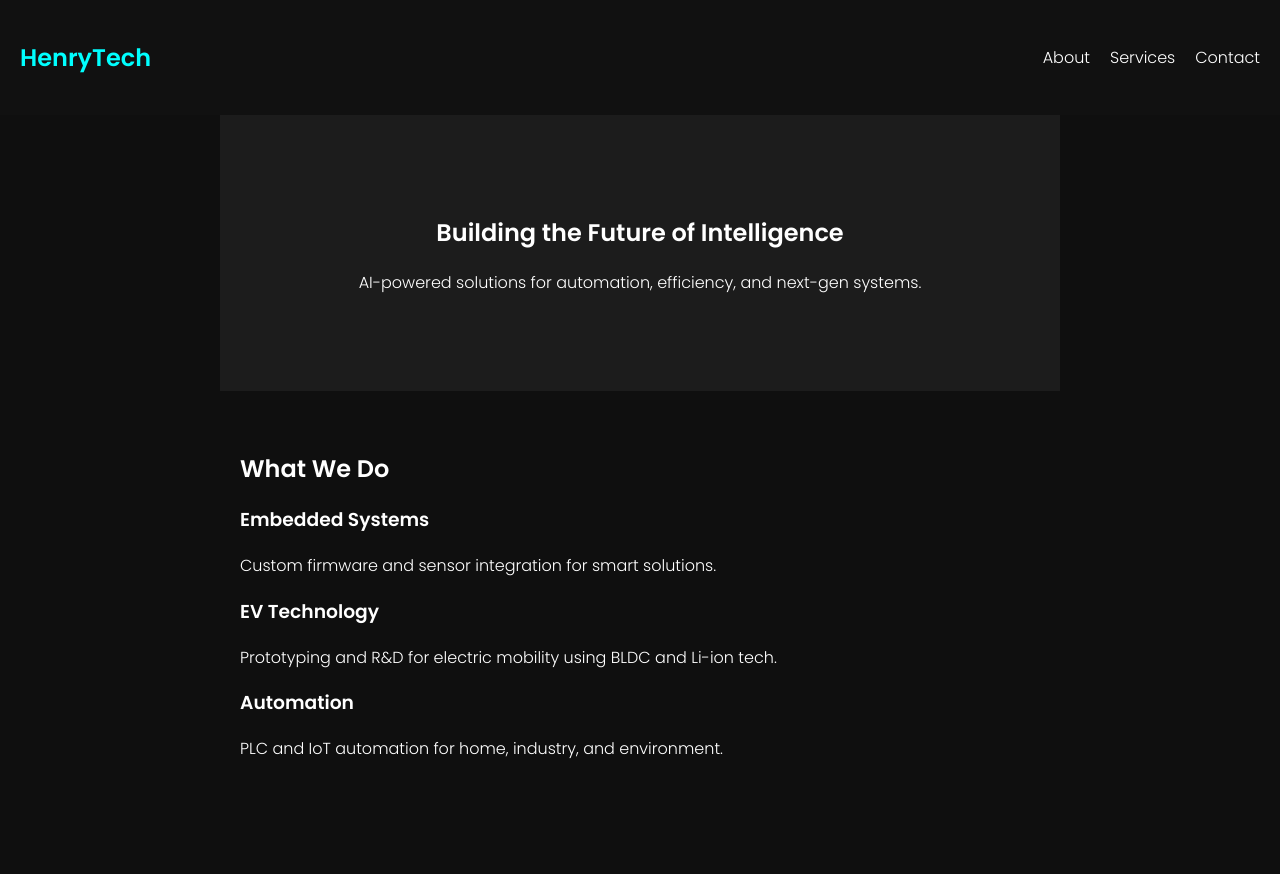
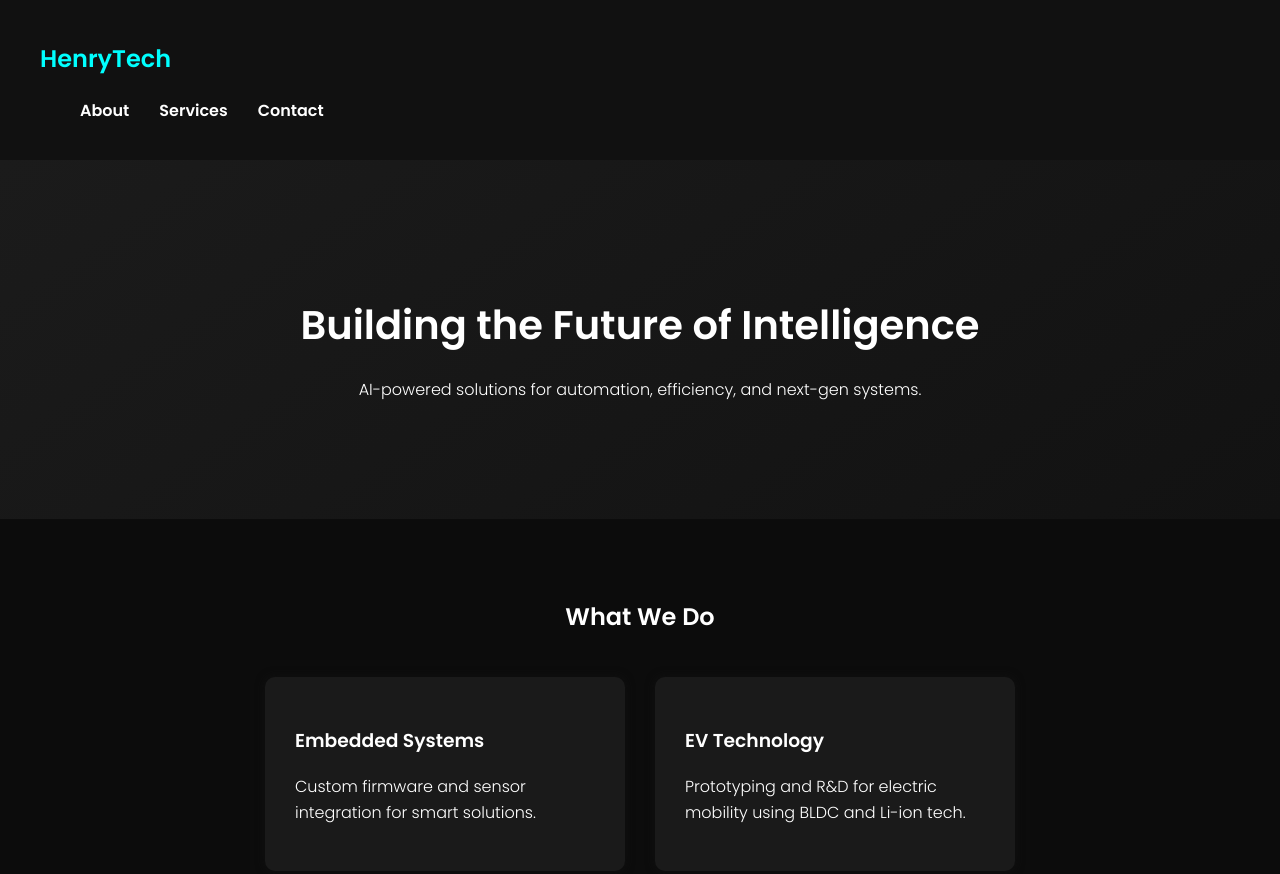
Before and after one commit to henrybastianv/portifolio, a plain HTML site: page index.html in a window 1280 px wide. Shown: the top 874 px of the page. Drawn offline with Linux system fonts and the light colour scheme.

Commit message:
Update style.css

```diff
--- a/style.css
+++ b/style.css
@@ -1,63 +1,96 @@
 body {
   margin: 0;
   font-family: 'Poppins', sans-serif;
-  background-color: #0f0f0f;
+  background-color: #0c0c0c;
   color: #fff;
+  line-height: 1.6;
 }
 
 header {
-  background: #111;
-  padding: 20px;
-}
-
-nav {
+  background-color: #111;
+  padding: 20px 40px;
   display: flex;
   justify-content: space-between;
   align-items: center;
 }
 
-nav h1 {
-  font-size: 1.5rem;
+header h1 {
   color: #00ffff;
 }
 
 nav ul {
   list-style: none;
   display: flex;
-  gap: 20px;
+  gap: 30px;
 }
 
 nav a {
   color: #fff;
   text-decoration: none;
+  font-weight: 600;
 }
 
 .hero {
-  padding: 80px 20px;
+  padding: 100px 20px;
   text-align: center;
-  background-color: #1c1c1c;
+  background: linear-gradient(145deg, #1b1b1b, #121212);
 }
 
-section {
-  padding: 40px 20px;
-  max-width: 800px;
+.hero h2 {
+  font-size: 2.5rem;
+  margin-bottom: 20px;
+}
+
+.services, .about, .contact {
+  padding: 60px 20px;
+  max-width: 1000px;
   margin: auto;
 }
 
-footer {
+.services h2, .about h2, .contact h2 {
   text-align: center;
-  padding: 20px;
-  background: #111;
-  color: #aaa;
+  margin-bottom: 40px;
 }
 
-a:hover {
+.grid {
+  display: flex;
+  gap: 30px;
+  flex-wrap: wrap;
+  justify-content: center;
+}
+
+.card {
+  background: #1a1a1a;
+  padding: 30px;
+  border-radius: 10px;
+  width: 300px;
+  box-shadow: 0 0 10px #111;
+}
+
+footer {
+  background-color: #111;
+  padding: 20px;
+  text-align: center;
+  color: #777;
+}
+
+a {
   color: #00ffff;
 }
 
-@media screen and (max-width: 600px) {
+@media (max-width: 768px) {
   nav ul {
     flex-direction: column;
     gap: 10px;
+    text-align: right;
+  }
+
+  .grid {
+    flex-direction: column;
+    align-items: center;
+  }
+
+  .hero h2 {
+    font-size: 2rem;
   }
 }
```
